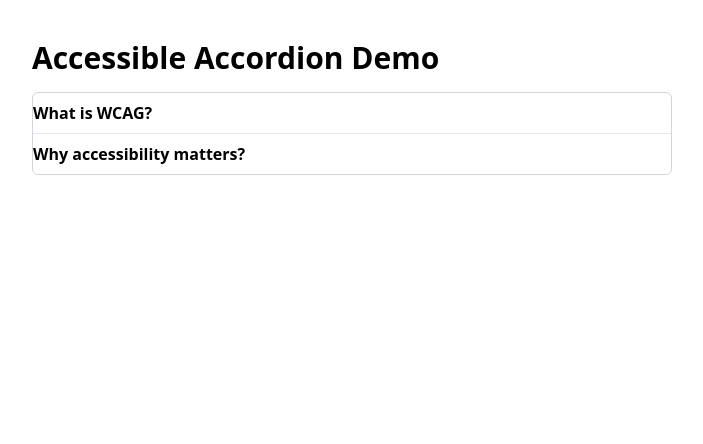
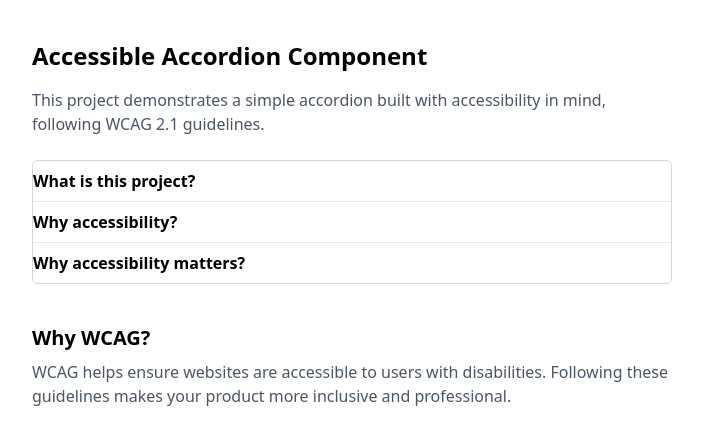
Before and after one commit to samuelfuchs/accessible-accordion, a Next.js app: page / in a window 1280 px wide. Shown: the top 444 px of the page, without its empty margins (288-991 px from the left). Built offline with nearby package versions, Linux system fonts and the light colour scheme.

Commit message:
feat(page): update and improve content & accessibility

```diff
--- a/src/app/page.tsx
+++ b/src/app/page.tsx
@@ -1,9 +1,14 @@
 import { Accordion } from "@/components/Accordion";
+import Head from "next/head";
 
 const items = [
   {
-    title: "What is WCAG?",
-    content: "WCAG stands for Web Content Accessibility Guidelines...",
+    title: "What is this project?",
+    content: "It's a simple, accessible accordion built with Next.js.",
+  },
+  {
+    title: "Why accessibility?",
+    content: "Because everyone deserves a usable web experience.",
   },
   {
     title: "Why accessibility matters?",
@@ -14,8 +19,27 @@
 export default function Home() {
   return (
     <main className="max-w-2xl mx-auto px-4 py-10">
-      <h1 className="text-3xl font-bold mb-4">Accessible Accordion Demo</h1>
+      <Head>
+        <title>Accessible Accordion</title>
+      </Head>
+
+      <h1 className="text-2xl font-bold mb-4">
+        Accessible Accordion Component
+      </h1>
+      <p className="mb-6 text-gray-600">
+        This project demonstrates a simple accordion built with accessibility in
+        mind, following WCAG 2.1 guidelines.
+      </p>
       <Accordion items={items} />
+
+      <section className="mt-10">
+        <h2 className="text-xl font-semibold mb-2">Why WCAG?</h2>
+        <p className="text-gray-600">
+          WCAG helps ensure websites are accessible to users with disabilities.
+          Following these guidelines makes your product more inclusive and
+          professional.
+        </p>
+      </section>
     </main>
   );
 }
```
